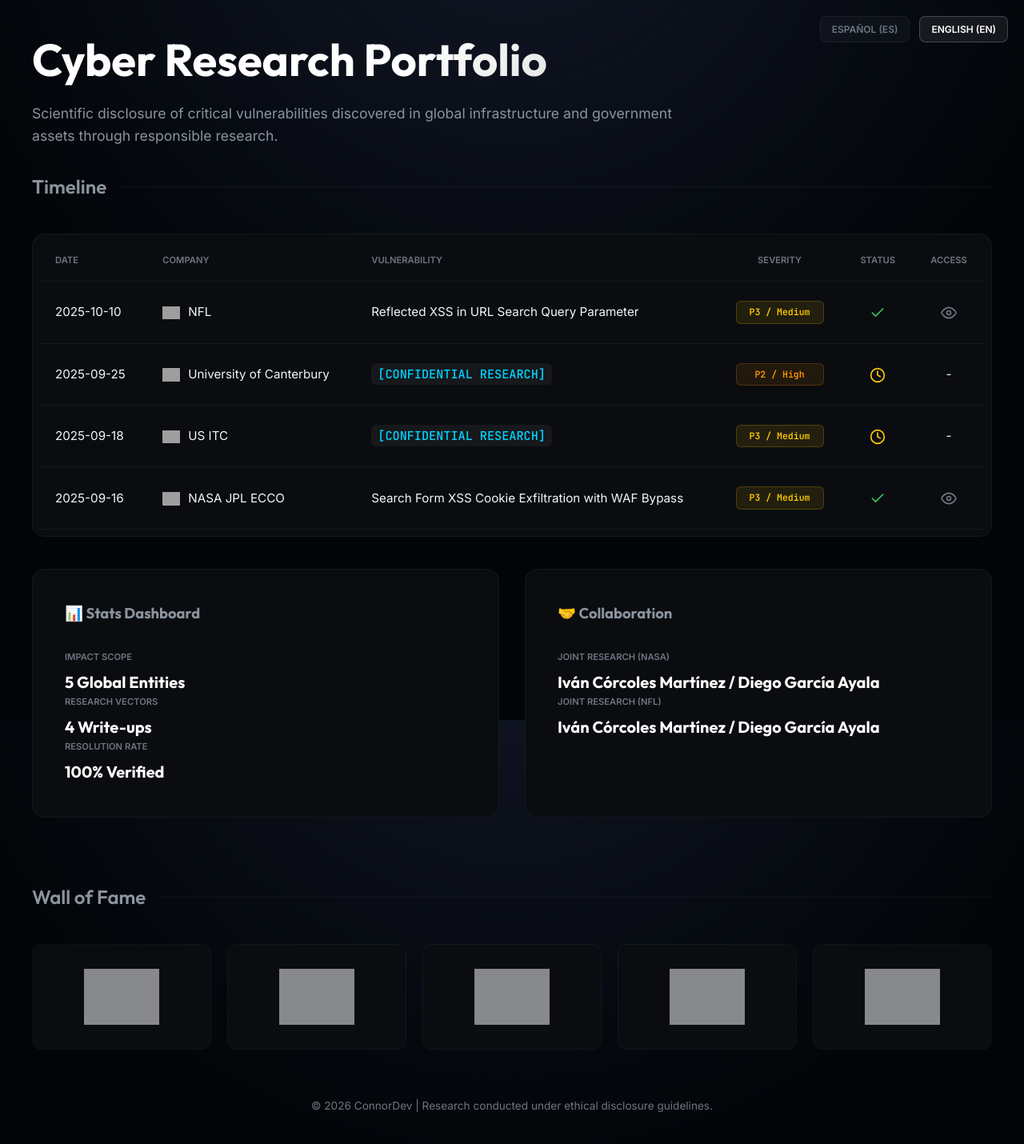
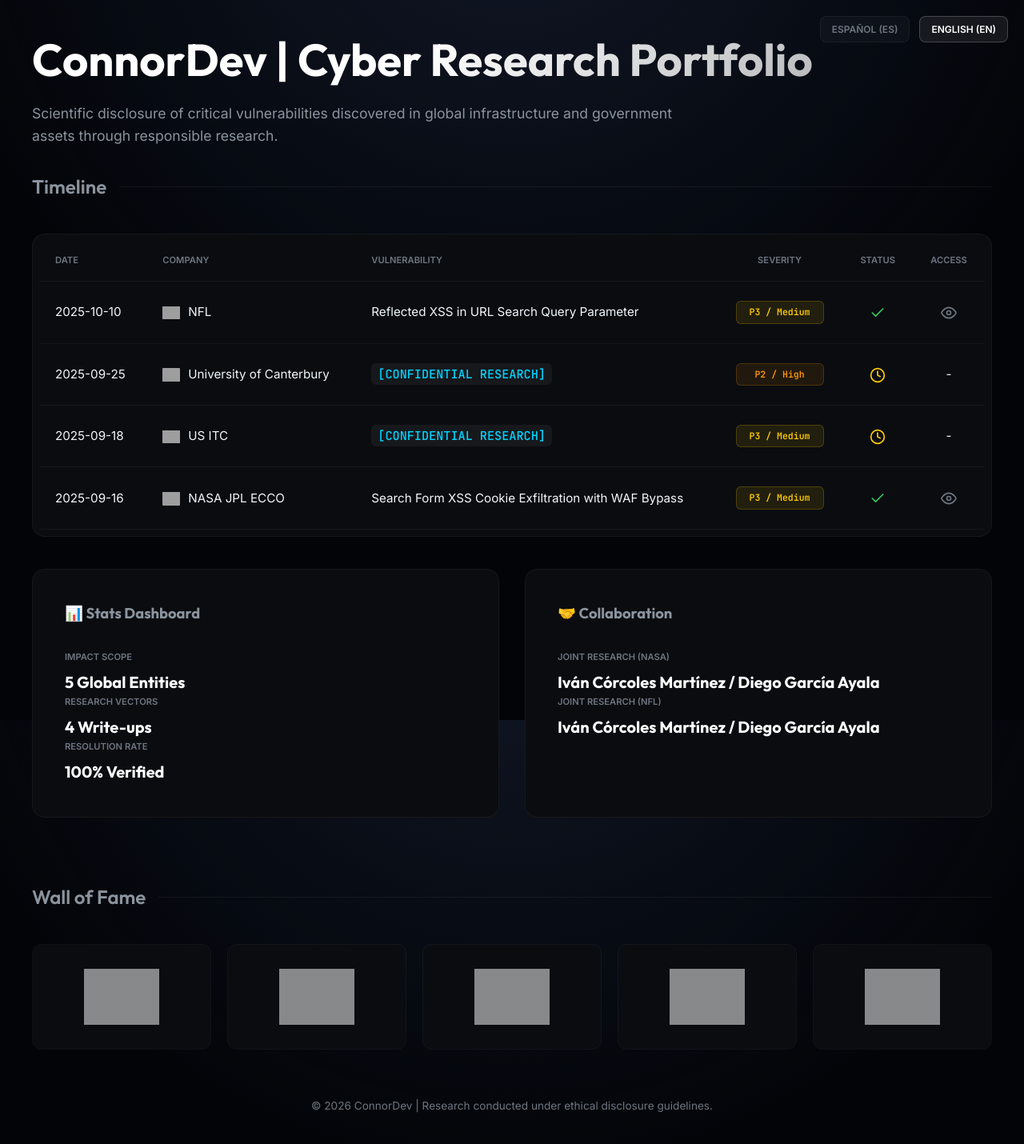
Before and after one commit to ConnorDev1337/connordev1337.github.io, a Jekyll site: the page built from en/index.md, in a window 1280 px wide, cut to the strip 0-1454 px from the top of the page. Shown: the top 1430 px of the strip at 80% size. Built offline with Jekyll 4.4.1, drawn with Linux system fonts in a browser that asks for light colours; grey boxes are pictures that could not be loaded.

Commit message:
Update title

```diff
--- a/_config.yml
+++ b/_config.yml
@@ -1,4 +1,4 @@
-title: Cyber Research Portfolio
+title: ConnorDev | Cyber Research Portfolio
 description_en: "Scientific disclosure of critical vulnerabilities discovered in global infrastructure and government assets through responsible research."
 description_es: "Divulgación científica de vulnerabilidades críticas descubiertas en infraestructura global y activos gubernamentales mediante investigación responsable."
 show_downloads: false
```
